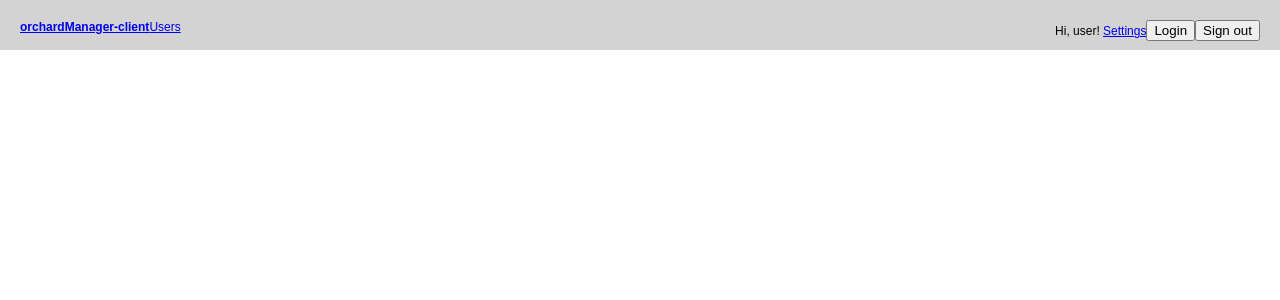
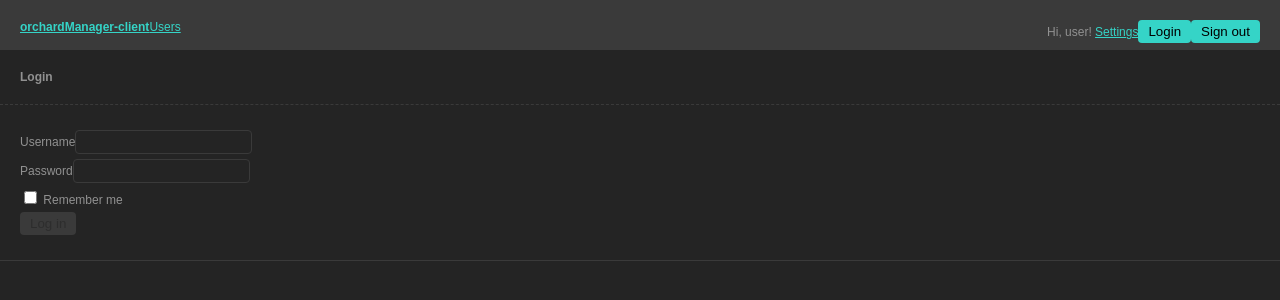
Before and after one commit to sberlinches/orchard_manager-client, an Angular app: page /login in a window 1280 px wide. Before the commit this address led to /. Shown: the top 300 px of the page. Built offline with nearby package versions, Linux system fonts and the light colour scheme.

Commit message:
Added auth bundle: login and logout components. Added shared bundle: web storage service. Styles

```diff
--- a/src/app/app.component.html
+++ b/src/app/app.component.html
@@ -4,8 +4,8 @@
         <a routerLink="/users">Users</a>
         <p>Hi, user!
             <a routerLink="/settings">Settings</a>
-            <button>Login</button>
-            <button>Sign out</button>
+            <button type="button" routerLink="/login">Login</button>
+            <button type="button" routerLink="/logout">Sign out</button>
         </p>
     </nav>
 </header>
--- a/src/app/app.module.ts
+++ b/src/app/app.module.ts
@@ -1,9 +1,10 @@
 import { BrowserModule } from '@angular/platform-browser';
 import { NgModule } from '@angular/core';
 
-import { AppComponent } from './app.component';
 import { routing, appRoutingProviders } from './app.routing';
 
+import { AppComponent } from './app.component';
+import { AuthModule } from './auth/auth.module'
 import { DashboardModule } from './dashboard/dashboard.module';
 import { SettingsModule } from './settings/settings.module';
 import { UserModule } from './user/user.module'
@@ -20,6 +21,7 @@ import { UserModule } from './user/user.module'
     imports: [
         BrowserModule,
         routing,
+        AuthModule,
         DashboardModule,
         SettingsModule,
         UserModule
--- /dev/null
+++ b/src/app/auth/auth.routing.ts
@@ -0,0 +1,18 @@
+import { ModuleWithProviders } from '@angular/core';
+import { Routes, RouterModule } from '@angular/router';
+// Components
+import { LoginComponent } from './components/login.component';
+import { LogoutComponent } from './components/logout.component';
+
+const authRoutes: Routes = [
+    {
+        path: 'login',
+        component: LoginComponent
+    },
+    {
+        path: 'logout',
+        component: LogoutComponent
+    }
+];
+
+export const authRouting: ModuleWithProviders = RouterModule.forChild(authRoutes);
--- /dev/null
+++ b/src/app/auth/components/login.component.ts
@@ -0,0 +1,61 @@
+import { Component } from '@angular/core';
+import { Router } from '@angular/router';
+// Services
+import { WebStorageService } from '../../shared/services/web-storage.service';
+import { AuthService } from '../services/auth.service';
+
+@Component({
+    selector: 'login',
+    templateUrl: '../views/login.component.html'
+})
+
+export class LoginComponent {
+
+    errorMessage: string;
+
+    constructor(
+        private router: Router,
+        private authService: AuthService,
+        private webStorageService: WebStorageService
+    ) {}
+
+    /**
+     * Handles the login form.
+     *
+     * @param loginForm The login form
+     */
+    onSubmit(loginForm): void {
+
+        if (loginForm.valid) {
+            this.login(
+                loginForm.value.username,
+                loginForm.value.password,
+                loginForm.value.isPersistent
+            );
+        }
+    }
+
+    /**
+     * Log the user in the application.
+     * Sets all the user details in storage.
+     * And redirects.
+     *
+     * @param {string} username The user username
+     * @param {string} password The user password
+     * @param {boolean} isPersistent Indicates whether the data is going to persist until is explicitly deleted, or not.
+     */
+    login(username: string, password: string, isPersistent: boolean): void {
+
+        this.authService
+            .getUser(username, password)
+            .subscribe(
+                user => {
+                    this.webStorageService.setItem('user', user, isPersistent); // TODO: literals
+                    this.router.navigate(['/dashboard']); // TODO: literals
+                },
+                error => {
+                    this.errorMessage = <string>error.error;
+                }
+            );
+    }
+}
--- /dev/null
+++ b/src/app/auth/components/logout.component.ts
@@ -0,0 +1,29 @@
+import { Component } from '@angular/core';
+import { Router } from '@angular/router';
+// Services
+import { WebStorageService } from '../../shared/services/web-storage.service';
+
+@Component({
+    selector: 'logout',
+    template: ``
+})
+
+export class LogoutComponent {
+
+    constructor(
+        private router: Router,
+        private webStorageService: WebStorageService,
+    ) {
+        this.logout();
+    }
+
+    /**
+     * Log the user off the application.
+     * Clears all the user details from storage.
+     * And redirects.
+     */
+    logout(): void {
+        this.webStorageService.removeItem('user'); // TODO: literals
+        this.router.navigate(['/login']); // TODO: literals
+    }
+}
--- /dev/null
+++ b/src/app/auth/services/auth.service.ts
@@ -0,0 +1,29 @@
+import { Injectable } from '@angular/core';
+import { HttpClient } from '@angular/common/http';
+import { Observable } from 'rxjs/Observable';
+
+@Injectable()
+export class AuthService {
+
+    redirectUrl: string;
+
+    constructor(
+        private http: HttpClient
+    ) {}
+
+    /**
+     * Sends via http the username and password and retrieves the user that matches.
+     *
+     * @param {string} username
+     * @param {string} password
+     * @returns {Observable<Object>}
+     */
+    getUser(username: string, password: string): Observable<object> {
+
+        return this.http
+            .post(
+                'http://localhost:8080/api/auth/login',
+                { username: username, password: password }
+            );
+    }
+}
--- /dev/null
+++ b/src/app/auth/views/login.component.html
@@ -0,0 +1,52 @@
+<article class="article">
+    <header class="article-header">
+        <h2>Login</h2>
+    </header>
+    <hr />
+
+    <form class="article-main" #loginForm="ngForm" (ngSubmit)="onSubmit(loginForm)">
+
+        <div *ngIf="errorMessage" class="error">
+            {{ errorMessage }}
+        </div>
+
+        <div>
+            <label for="username">Username</label>
+            <input type="text"
+                   id="username"
+                   name="username"
+                   class="form-control"
+                   [(ngModel)]="login.username"
+                   minlength="2"
+                   maxlength="30"
+                   required>
+        </div>
+
+        <div>
+            <label for="password">Password</label>
+            <input type="password"
+                   id="password"
+                   name="password"
+                   class="form-control"
+                   [(ngModel)]="login.password"
+                   minlength="4"
+                   maxlength="30"
+                   required>
+        </div>
+
+        <div>
+            <label>
+                <input type="checkbox"
+                       name="rememberMe"
+                       [(ngModel)]="login.isPersistent">
+                Remember me
+            </label>
+        </div>
+
+        <div>
+            <button type="submit"
+                    class="btn btn-primary"
+                    [disabled]="!loginForm.valid">Log in</button>
+        </div>
+    </form>
+</article>
--- /dev/null
+++ b/src/app/shared/services/web-storage.service.ts
@@ -0,0 +1,58 @@
+/**
+ * WebStorageService
+ *
+ * This class retrieves, stores and deletes data from the sessionStorage and localStorage.
+ */
+export class WebStorageService {
+
+    /**
+     * Retrieves the object from storage
+     * This method will retrieve the object from session preferably.
+     *
+     * @param {string} key The key which the data will be retrieved.
+     * @returns {any} The data retrieved
+     */
+    public getItem(key: string): any {
+        let storage = (sessionStorage.getItem(key))? sessionStorage.getItem(key): localStorage.getItem(key);
+        return JSON.parse(storage);
+    }
+
+    /**
+     * Puts the object into storage.
+     * Depending on the isPersistent flag the object will be stored in localStorage or sessionStorage.
+     * localStorage persists until is explicitly deleted.
+     * sessionStorage is available until the window or tab is closed.
+     *
+     * @param {string} key The key which the data will be stored
+     * @param {any} data The data to be stored
+     * @param {boolean} isPersistent Indicates whether the data is going to persist until is explicitly deleted, or not.
+     */
+    public setItem(key: string, data: any, isPersistent: boolean = false): void {
+
+        if(isPersistent) {
+            localStorage.setItem(key, JSON.stringify(data));
+        } else {
+            sessionStorage.setItem(key, JSON.stringify(data));
+        }
+    }
+
+    /**
+     * Removes the object from storage
+     * This method does not distinguish session or local, so it will delete the key from both.
+     *
+     * @param {string} key The key which the data will be deleted
+     */
+    public removeItem(key: string): void {
+        sessionStorage.removeItem(key);
+        localStorage.removeItem(key);
+    }
+
+    /**
+     * Clears all objects from storage.
+     * This method does not distinguish session or local, so it will clear both.
+     */
+    public clear(): void {
+        sessionStorage.clear();
+        localStorage.clear();
+    }
+}
--- a/src/styles.css
+++ b/src/styles.css
@@ -1,17 +1,48 @@
 body {
     margin: 0;
     padding-top: 50px;
+    background: #242424;
+}
+
+body, input {
     font-family: sans-serif;
     font-size: 12px;
+    color: #919191;
 }
 
 hr {
     display: none;
 }
 
+a {
+    color: #35d4c7;
+}
+
 h1, h2, h3, h4, h5, h6 {
     margin: 0;
     font-size: 1em;
+}
+
+button {
+    padding: 4px 10px;
+    background: #35d4c7;
+    border: none;
+    border-radius: 4px;
+}
+
+button[disabled] {
+    background: #3a3a3a;
+}
+
+input {
+    padding: 4px 10px;
+    background: none;
+    border: 1px solid #3a3a3a;
+    border-radius: 4px;
+}
+
+form div {
+    margin: 5px 0;
 }
 
 #body-header {
@@ -20,7 +51,7 @@ h1, h2, h3, h4, h5, h6 {
     left: 0;
     width: 100%;
     height: 50px;
-    background: lightgray;
+    background: #3a3a3a;
 }
 
 #body-header nav {
@@ -42,7 +73,7 @@ h1, h2, h3, h4, h5, h6 {
     bottom: 0;
     width: 160px;
     padding: 20px;
-    border-right: 1px solid lightgray;
+    border-right: 1px solid #3a3a3a;
 }
 
 #body-main {
@@ -51,15 +82,21 @@ h1, h2, h3, h4, h5, h6 {
 
 .main-header {
     padding: 20px;
-    border-bottom: 1px solid lightgray;
+    border-bottom: 1px solid #3a3a3a;
 }
 
 .article-header {
     padding: 20px;
-    border-bottom: 1px dashed lightgray;
+    border-bottom: 1px dashed #3a3a3a;
 }
 
 .article-main {
     padding: 20px;
-    border-bottom: 1px solid lightgray;
+    border-bottom: 1px solid #3a3a3a;
 }
+
+.error {
+    padding: 10px;
+    color: #ff7f7f;
+    background: #280000;
+}
```
Also changed, not shown: src/app/auth/auth.module.ts (added, +29 -0 lines).
